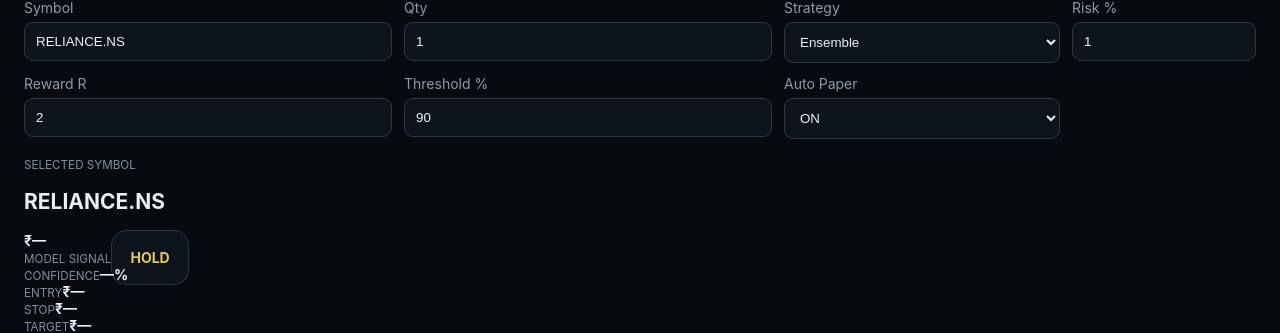
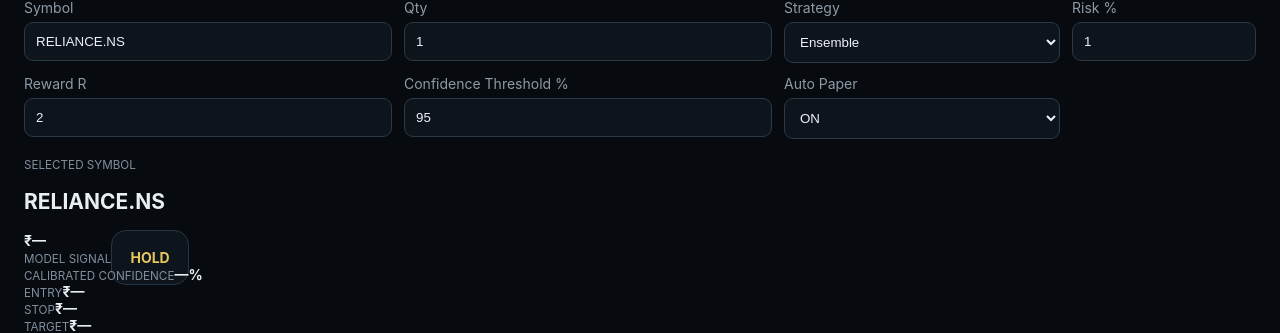
Before and after one commit to Vignesh-S-V/stock, a React (Vite) app in the folder frontend/: page / in a window 1280 px wide. Shown: the part 168-501 px from the top of the page. Built offline with nearby package versions, Linux system fonts and the light colour scheme; no server answers.

Commit message:
Show 95 percent model threshold and calibrated confidence

```diff
--- a/frontend/src/main.jsx
+++ b/frontend/src/main.jsx
@@ -4,7 +4,7 @@ import './styles.css'
 
 const API = import.meta.env.VITE_API_URL || 'https://stock-algo-trading-api.onrender.com'
 const STRATEGIES = ['Ensemble', 'EMA Crossover', 'RSI Reversion', 'MACD', 'Trend Momentum', 'Mean Reversion']
-const DEFAULTS = { strategy: 'Ensemble', risk_pct: 1, brokerage_pct: 0.03, reward_r: 2, threshold: 90, strict: true, auto: true, capital: 100000 }
+const DEFAULTS = { strategy: 'Ensemble', risk_pct: 1, brokerage_pct: 0.03, reward_r: 2, threshold: 95, strict: true, auto: true, capital: 100000 }
 
 function fmt(x) {
   const n = Number(x)
@@ -21,9 +21,8 @@ function cls(value) { return String(value || 'hold').toLowerCase().replace(/\s+/
 
 function IndexCard({ data }) {
   const decision = data?.decision || 'HOLD'
-  const direction = decision === 'BUY' ? 'UP' : decision === 'SELL' ? 'DOWN' : 'SIDEWAYS'
+  const live = Boolean(data?.available)
   const option = data?.option
-  const live = Boolean(data?.available)
 
   return <article className="index-card">
     <div className="index-card-top">
@@ -31,22 +30,10 @@ function IndexCard({ data }) {
       <span className={'live-badge ' + (live ? 'live' : 'offline')}>{live ? '🟢 LIVE' : '⚪ OFFLINE'}</span>
     </div>
 
-    <div className="index-price-row">
-      <span>Spot</span>
-      <strong>₹{fmt0(data?.price)}</strong>
-    </div>
-
-    <div className="index-decision-row">
-      <span>MODEL DECISION</span>
-      <strong className={'decision ' + cls(decision)}>
-        {decision === 'BUY' ? '🟢 BUY / UP' : decision === 'SELL' ? '🔴 SELL / DOWN' : '🟡 HOLD / SIDEWAYS'}
-      </strong>
-    </div>
-
-    <div className="index-target-row">
-      <span>Target</span>
-      <strong>{fmt0(data?.target)}</strong>
-    </div>
+    <div className="index-price-row"><span>Spot</span><strong>₹{fmt0(data?.price)}</strong></div>
+    <div className="index-decision-row"><span>MODEL DECISION</span><strong className={'decision ' + cls(decision)}>{decision === 'BUY' ? '🟢 BUY / UP' : decision === 'SELL' ? '🔴 SELL / DOWN' : '🟡 HOLD / SIDEWAYS'}</strong></div>
+    <div className="index-target-row"><span>Confidence</span><strong>{data?.confidence ?? '—'}%</strong></div>
+    <div className="index-target-row"><span>Target</span><strong>{fmt0(data?.target)}</strong></div>
 
     {option?.available ? <div className="option-box">
       <div className="option-contract-row"><span>OPTION:</span><b>{option.contract}</b></div>
@@ -56,8 +43,8 @@ function IndexCard({ data }) {
         <div><small>TARGET / SELL</small><b>₹{fmt(option.target_price)}</b></div>
         <div><small>STOP</small><b>₹{fmt(option.stop_price)}</b></div>
       </div>
-      <div className="option-foot"><span>{option.source}</span><span>IV {fmt(option.iv)}%</span><span>OI {fmt0(option.oi)}</span><span>VOL {fmt0(option.volume)}</span></div>
-    </div> : <div className="option-unavailable">{live ? (decision === 'HOLD' ? 'No option trade — model is HOLD.' : (option?.reason || 'Live option premium unavailable.')) : 'Live index data unavailable.'}</div>}
+      <div className="option-foot"><span>{option.source}</span><span>Expiry {option.expiry || '—'}</span><span>IV {fmt(option.iv)}%</span><span>OI {fmt0(option.oi)}</span><span>VOL {fmt0(option.volume)}</span></div>
+    </div> : <div className="option-unavailable">{live ? (decision === 'HOLD' ? 'No option trade — calibrated model is below the 95% threshold.' : (option?.reason || 'Live option premium unavailable.')) : 'Live index data unavailable.'}</div>}
   </article>
 }
 
@@ -123,13 +110,13 @@ function App() {
       <label>Strategy<select value={config.strategy} onChange={e => sendConfig({ strategy: e.target.value })}>{STRATEGIES.map(s => <option key={s}>{s}</option>)}</select></label>
       <label>Risk %<input type="number" step="0.1" min="0.1" max="10" value={config.risk_pct} onChange={e => sendConfig({ risk_pct: Number(e.target.value) })} /></label>
       <label>Reward R<input type="number" step="0.5" min="1" max="10" value={config.reward_r} onChange={e => sendConfig({ reward_r: Number(e.target.value) })} /></label>
-      <label>Threshold %<input type="number" min="50" max="100" value={config.threshold} onChange={e => sendConfig({ threshold: Number(e.target.value) })} /></label>
+      <label>Confidence Threshold %<input type="number" min="50" max="100" value={config.threshold} onChange={e => sendConfig({ threshold: Number(e.target.value) })} /></label>
       <label>Auto Paper<select value={String(config.auto)} onChange={e => sendConfig({ auto: e.target.value === 'true' })}><option value="true">ON</option><option value="false">OFF</option></select></label>
     </section>
     <section className="hero">
       <div><small>SELECTED SYMBOL</small><h2>{symbol}</h2><strong>₹{fmt(state?.price)}</strong></div>
       <div><small>MODEL SIGNAL</small><b className={'signal ' + cls(signal.action)}>{signal.action || 'HOLD'}</b></div>
-      <div><small>CONFIDENCE</small><b>{signal.confidence ?? '—'}%</b></div>
+      <div><small>CALIBRATED CONFIDENCE</small><b>{signal.confidence ?? '—'}%</b></div>
       <div><small>ENTRY</small><b>₹{fmt(signal.entry)}</b></div>
       <div><small>STOP</small><b>₹{fmt(signal.stop)}</b></div>
       <div><small>TARGET</small><b>₹{fmt(signal.target)}</b></div>
```
